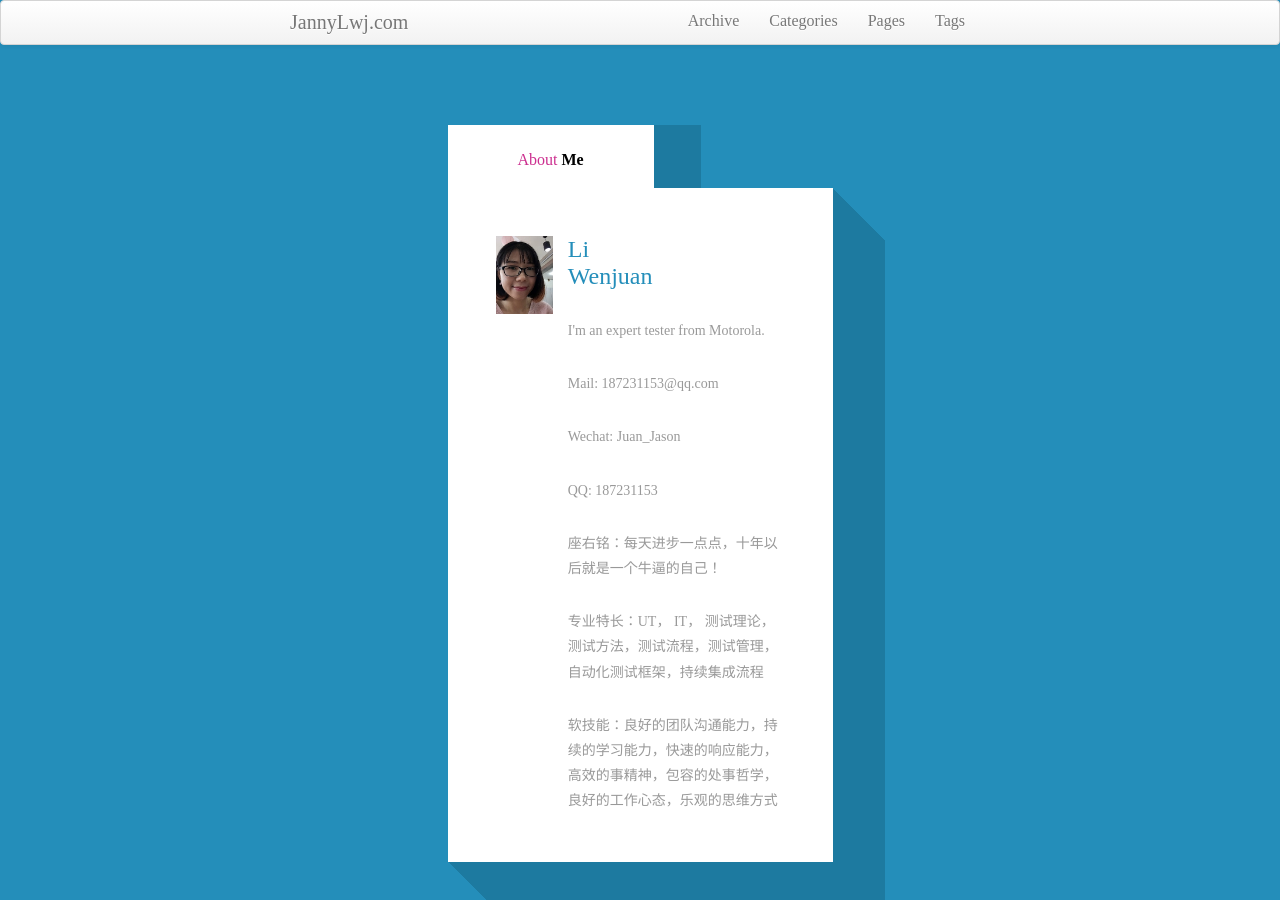
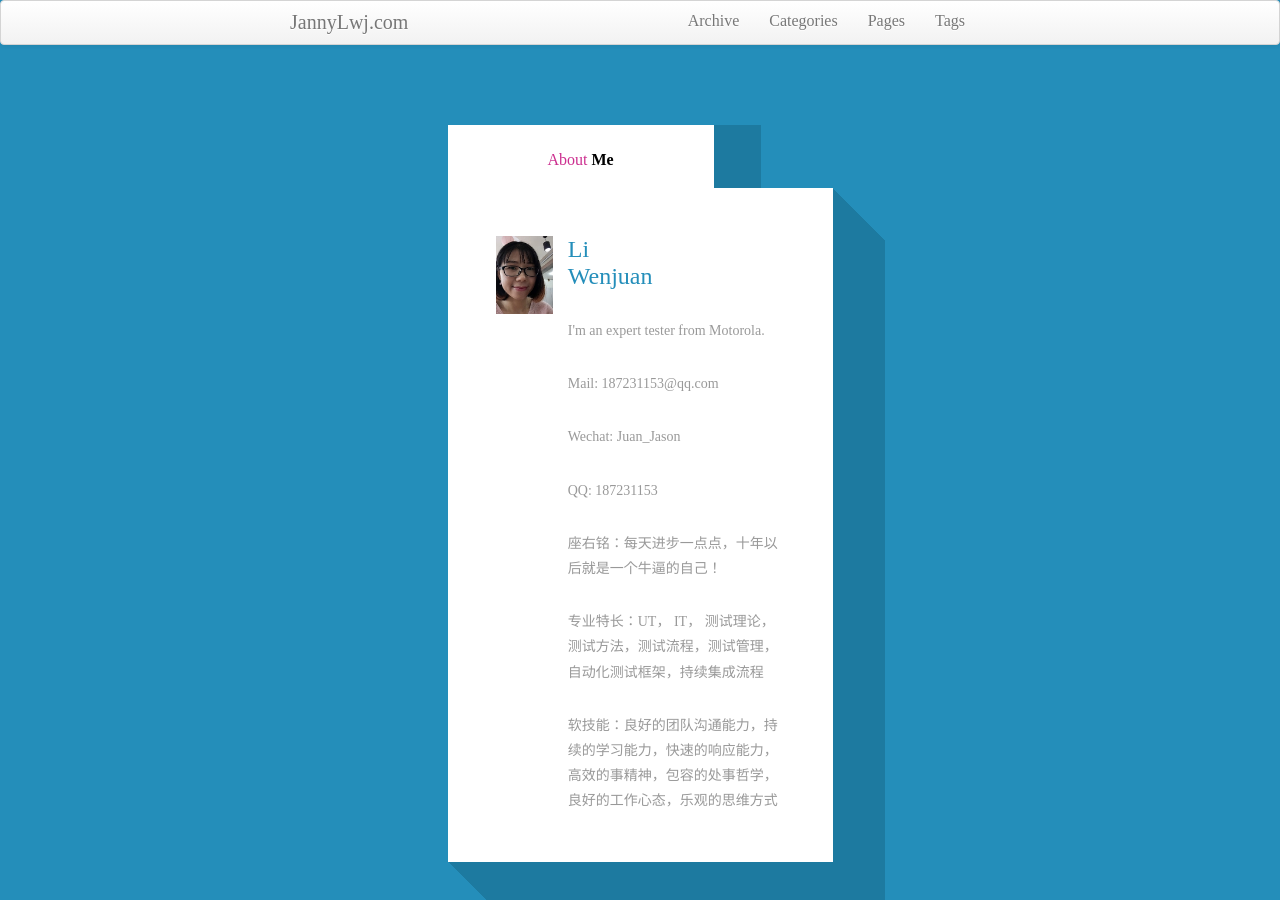
Before and after one commit to JannyLwj/JannyLwj.github.io, a Jekyll site: the page index.html, which Jekyll copies as it is, in a window 1280 px wide. Built offline with Jekyll 4.4.1, drawn with Linux system fonts in a browser that asks for light colours; some web fonts are replaced.

Commit message:
Update style.css

```diff
--- a/assets/css/style.css
+++ b/assets/css/style.css
@@ -95,7 +95,7 @@ div#horizontalTab {
 	color:#fff;
     font-size: 1em;
     cursor: pointer;
-    padding:25px 70px 18px;
+    padding:25px 100px 18px;
     display: inline-block;
     margin: 0;
     list-style: none;
```
